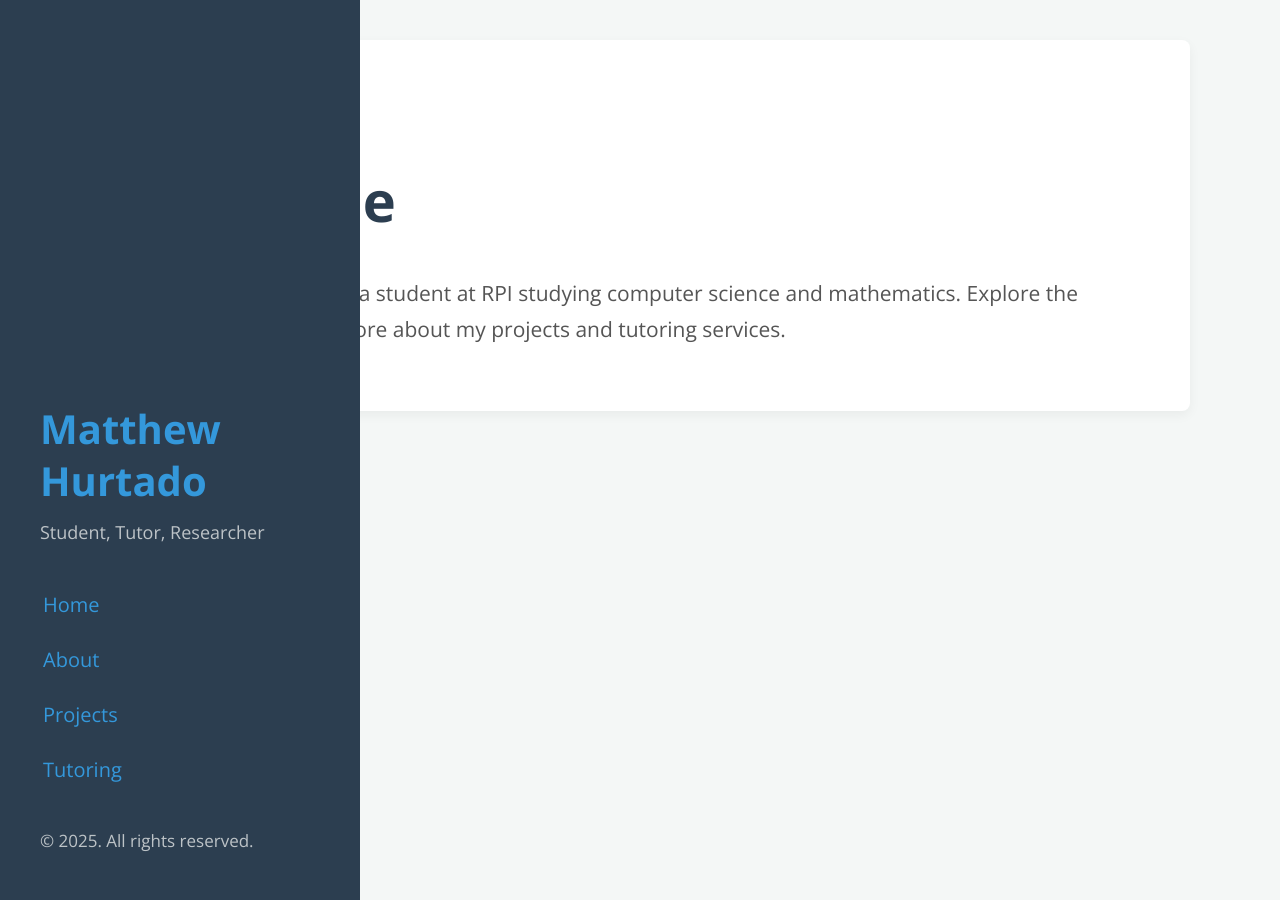
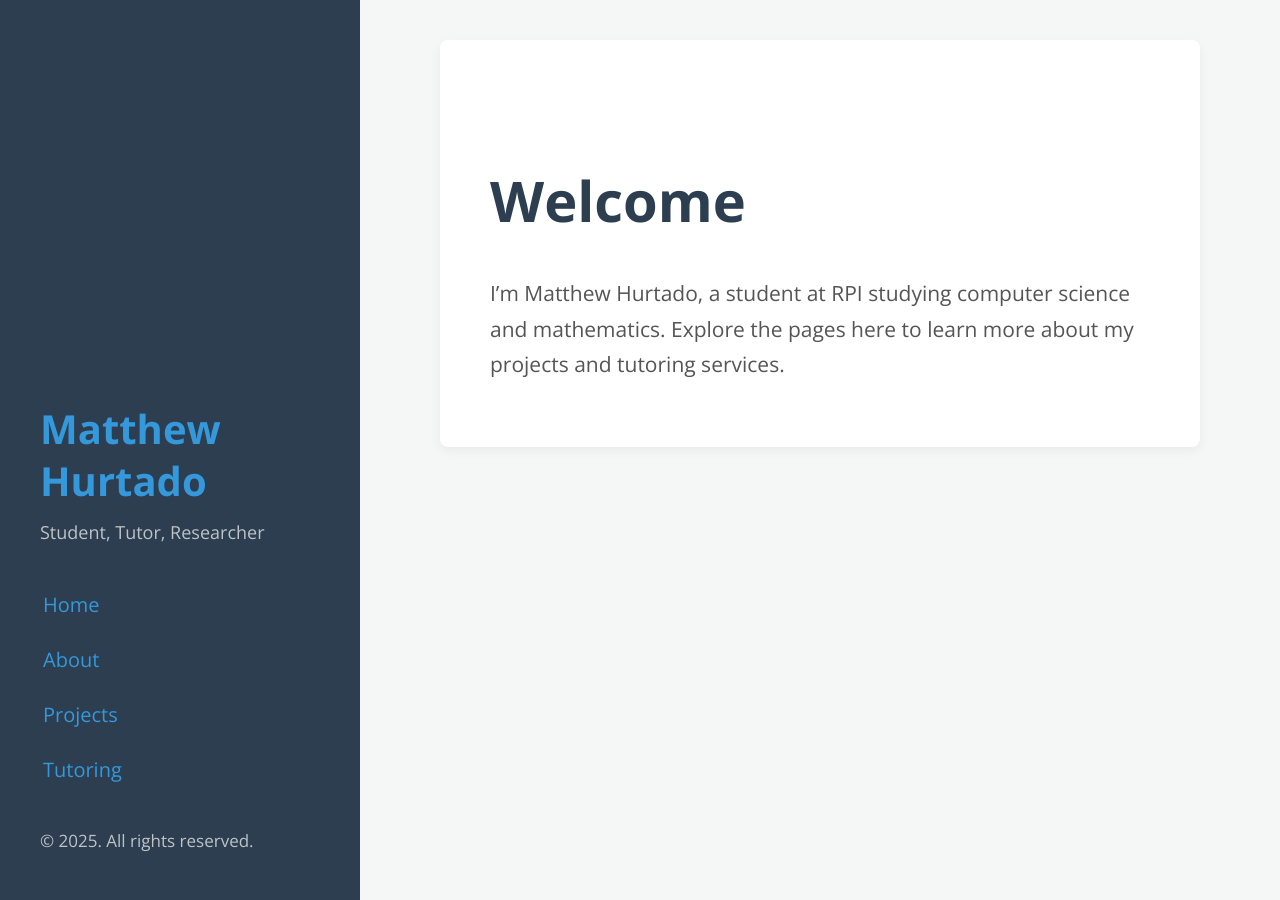
Before and after one commit to mehurtado/mehurtado.github.io, a Jekyll site: the page built from index.md, in a window 1280 px wide. Built offline with Jekyll 4.4.1, drawn with Linux system fonts in a browser that asks for light colours.

Commit message:
Fix: Resolve sidebar overlapping content
The sidebar was overlapping the main content area on pages.
This was caused by a CSS conflict:
- The Hyde theme (`hyde.css`) applies `margin-left` to the `.content`
  class to make space for the fixed sidebar.
- Custom styles in `assets/css/style.css` applied `margin: 0 auto;`
  to the `.container` class.

Since the content div in `_layouts/default.html` uses both classes
 (`<div class="content container">`), the `margin: 0 auto;` from
`.container` was overriding Hyde's `margin-left`, causing the
content to not shift over and thus be obscured by the sidebar.

This commit resolves the issue by commenting out `margin: 0 auto;`
and `max-width: 1100px;` from the `.container` definition in
`assets/css/style.css`. This allows Hyde's theme styles to correctly
control the content positioning and width relative to the sidebar.

```diff
--- a/assets/css/style.css
+++ b/assets/css/style.css
@@ -15,8 +15,8 @@ body {
 }
 
 .container { /* Ensure this class is used in layouts for content wrapping */
-  max-width: 1100px;
-  margin: 0 auto;
+  /* max-width: 1100px; */
+  /* margin: 0 auto; */
   padding: 0 20px; /* Add some horizontal padding */
 }
 
```
